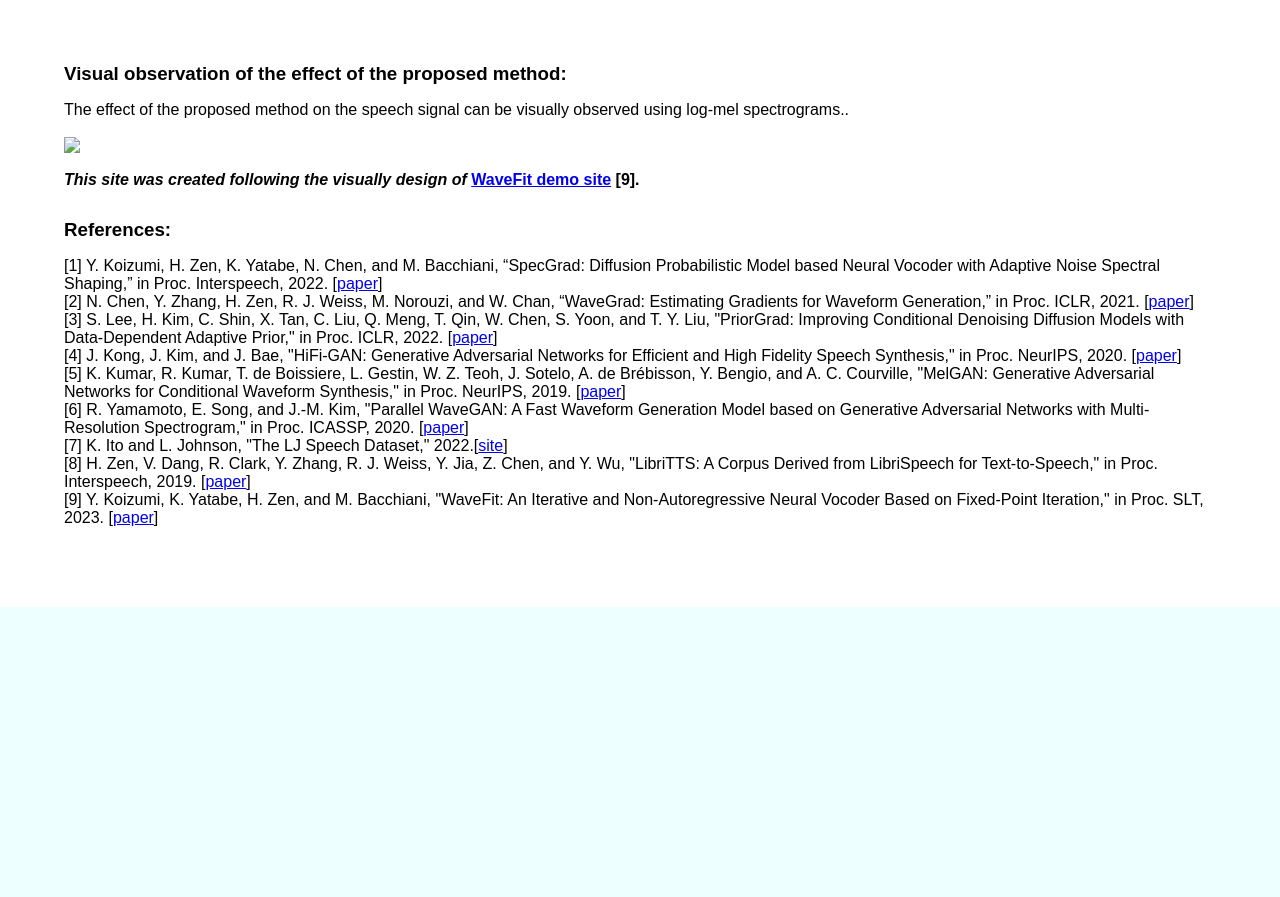
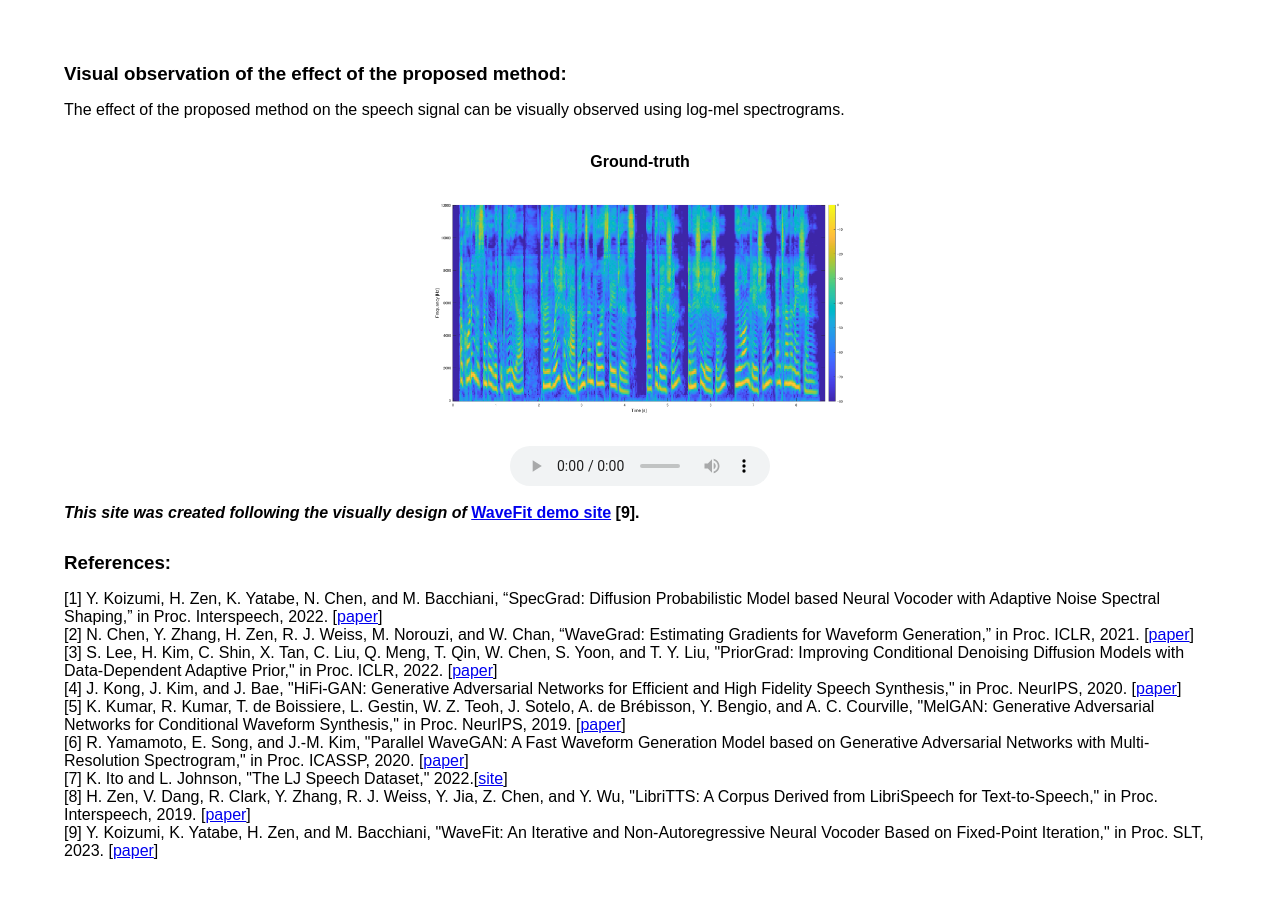
Before and after one commit to takatsu21/takatsu21.github.io, a plain HTML site: page ppnv2023/index.html in a window 1280 px wide. Shown: the part 2546-3443 px from the top of the page. Before the commit the page ends 3153 px from the top, so only its background shows below. Drawn offline with Linux system fonts and the light colour scheme.

Commit message:
10/27 update

```diff
--- a/ppnv2023/index.html
+++ b/ppnv2023/index.html
@@ -308,11 +308,15 @@ Note2: The list of output sample's names used in the subjective test on the Libr
 
 <h3 id="VIS">Visual observation of the effect of the proposed method:</h3>
 <p>
-    The effect of the proposed method on the speech signal can be visually observed using log-mel spectrograms.</a>.
+    The effect of the proposed method on the speech signal can be visually observed using log-mel spectrograms</a>.
     <br /><br />
-    <img src="data/comparison_small.gif" width="1200px" class="center">
+    <div style="text-align:center;">
+        </div>
+        <p style="text-align:center;"><b>Ground-truth</b></p>
+    <img src="fig/MELGT.png" width="500px" class="center">
     <br/>
-
+    <audio controls="" class="center"><source src="wav/WG/before/10062418368059573713.wav"></audio>
+    <br/>
 <b><i>This site was created following the visually design of</i> <a href="https://google.github.io/df-conformer/wavefit/">WaveFit demo site</a> [9].</b>
 
 
```
